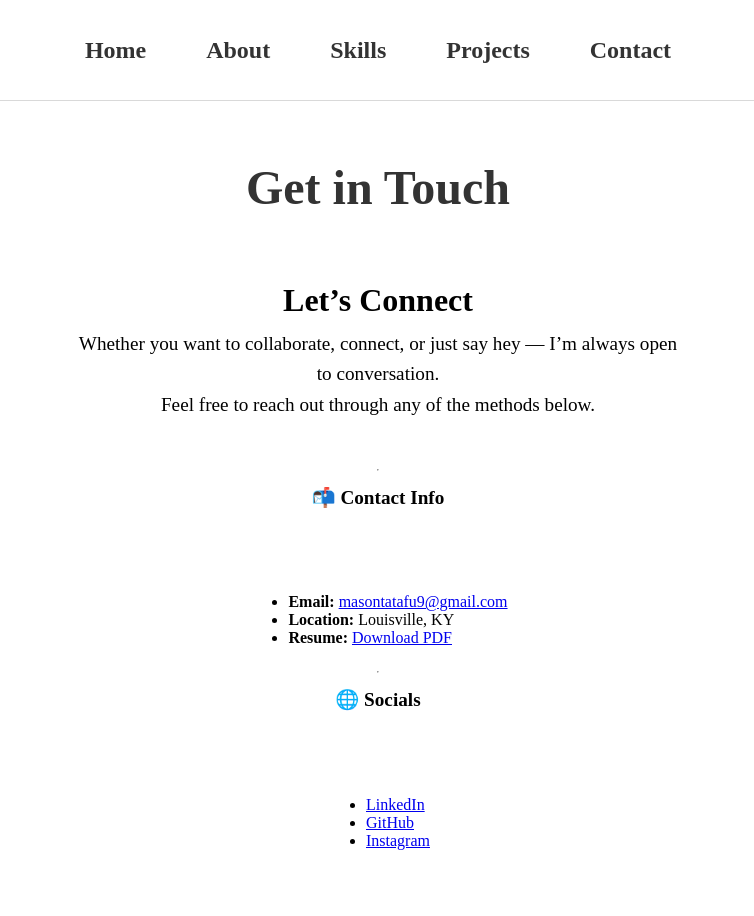
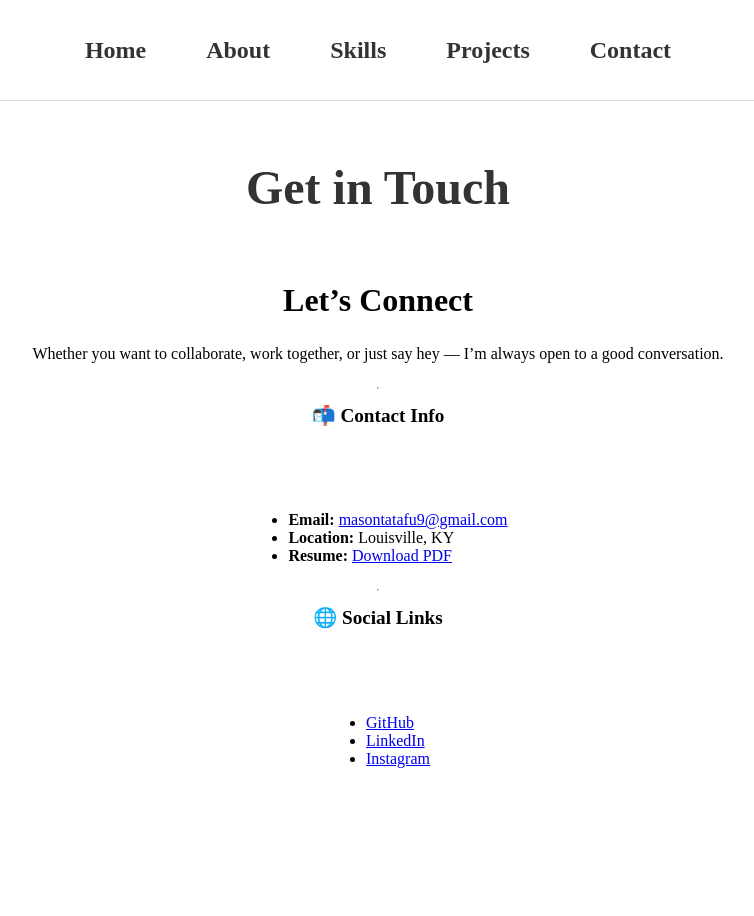
Before and after one commit to masontatafu/masontatafu.github.io, a Jekyll site: the page built from contact.md, in a window 1280 px wide. Shown: the whole page, without its empty margins (262-1016 px from the left). Built offline with Jekyll 4.4.1, drawn with Linux system fonts in a browser that asks for light colours.

Commit message:
Update contact.md

```diff
--- a/contact.md
+++ b/contact.md
@@ -9,9 +9,7 @@ layout: default
 ## Let's Connect
 {:.contact-header}
 
-Whether you want to collaborate, connect, or just say hey — I'm always open to conversation.
-Feel free to reach out through any of the methods below.
-{:.contact-intro}
+Whether you want to collaborate, work together, or just say hey — I’m always open to a good conversation.
 
 ---
 
@@ -24,9 +22,9 @@ Feel free to reach out through any of the methods below.
 
 ---
 
-## 🌐 Socials
+## 🌐 Social Links
 {:.contact-section}
 
+- [GitHub](https://github.com/masontatafu)
 - [LinkedIn](https://www.linkedin.com/in/mason-tatafu-91b0742a2)
-- [GitHub](https://github.com/masontatafu)
-- [Instagram](https://instagram.com/masontatafu)
+- [Instagram](https://www.instagram.com/masontatafu)
```
